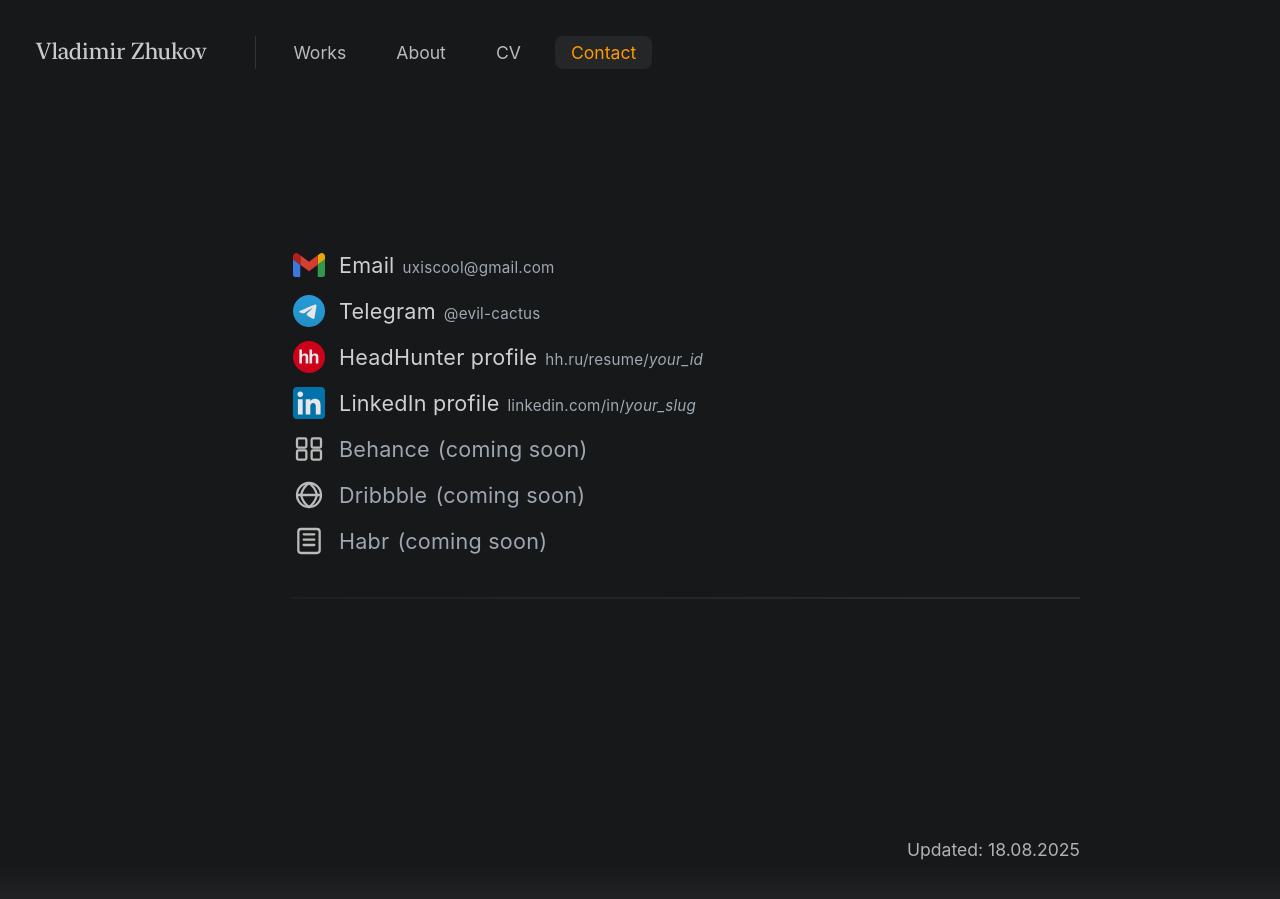
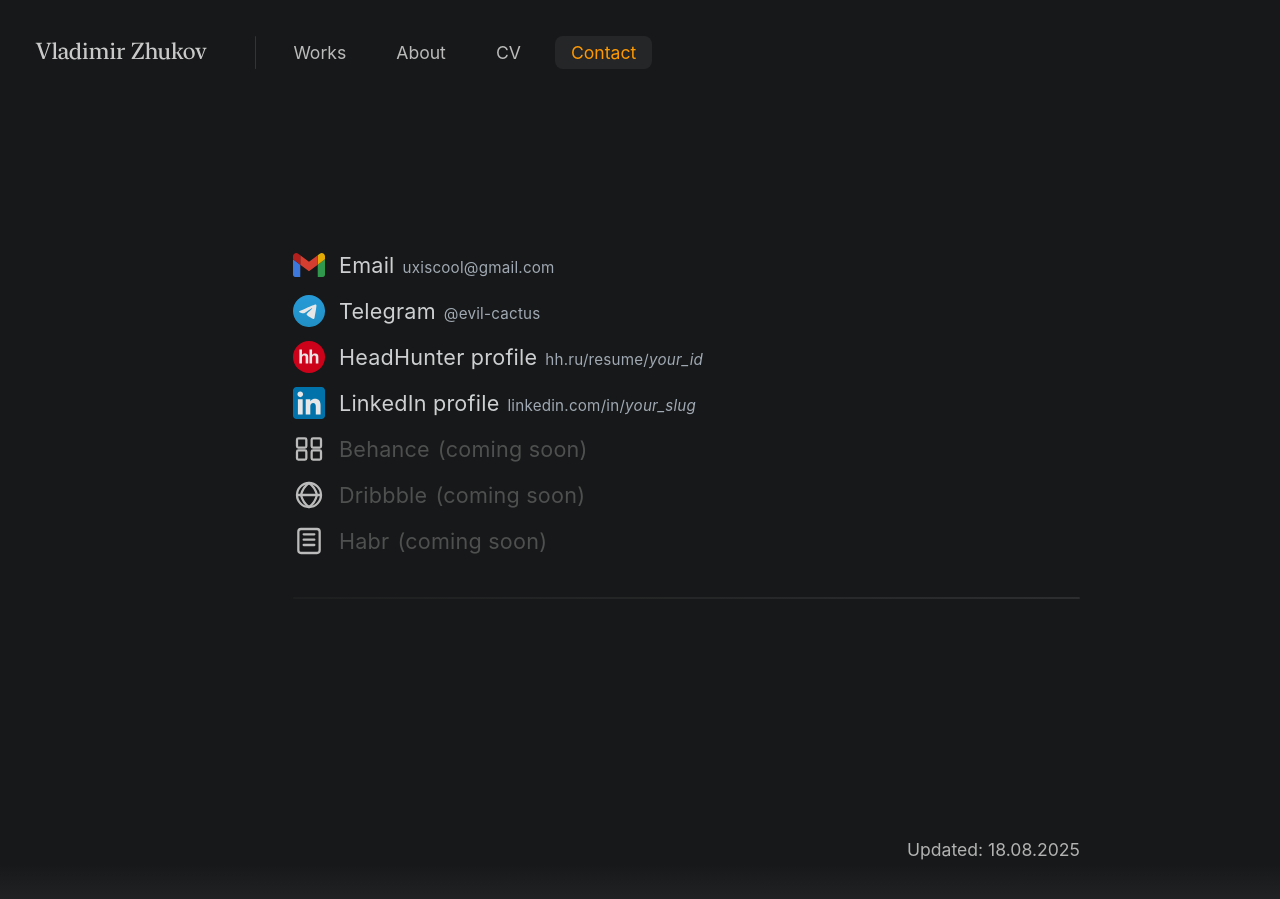
Before and after one commit to uxiscool/experience, a Jekyll site: the page built from contact.md, in a window 1280 px wide. Built offline with Jekyll 4.4.1, drawn with Linux system fonts in a browser that asks for light colours.

Commit message:
Add files via upload

```diff
--- a/css/main.css
+++ b/css/main.css
@@ -734,7 +734,7 @@ html[data-theme="dark"] .laurel-badge { --leaf: #c2c9d3; }
 
 /* ===== Util: muted / disabled look (reusable) ===== */
 .disabled-text {
-  --disabled-fg: #aeb7c2;           /* мягкий «приглушённый» */
+  --disabled-fg: #555656;           /* мягкий «приглушённый» */
   color: var(--disabled-fg);
 }
 .disabled-text a {
```
